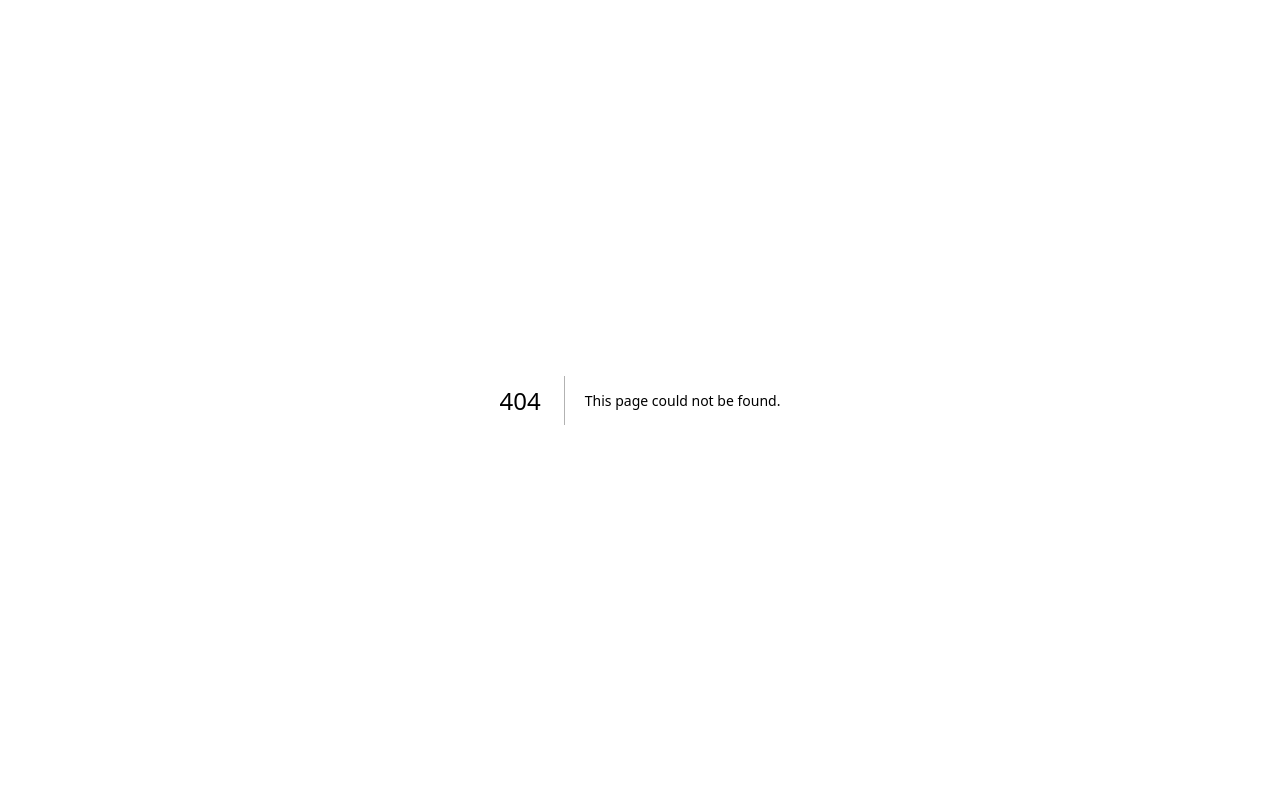
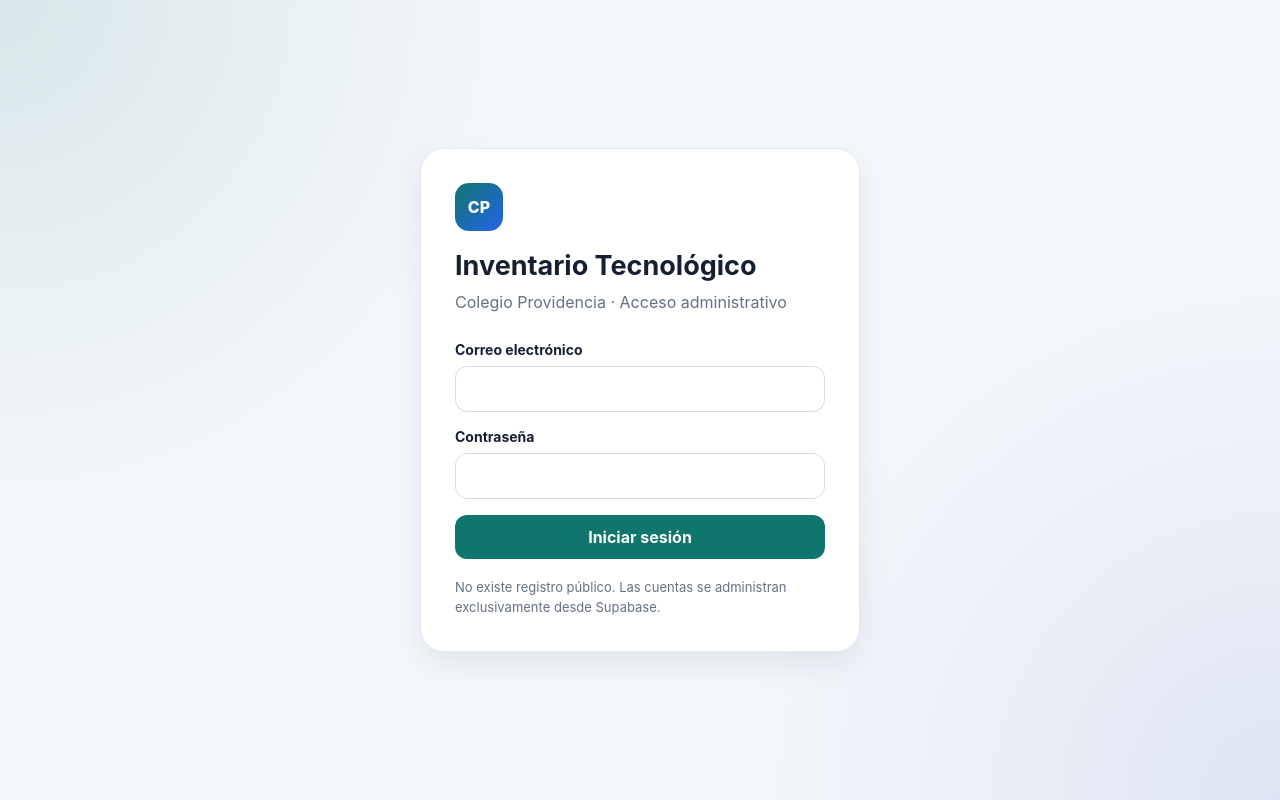
Before and after one commit to innova-space-edu/Inventario-Colegio-Providencia, a Next.js app: page /login in a window 1280 px wide. Before the commit this address had no page. Built offline with nearby package versions, Linux system fonts and the light colour scheme.

Commit message:
feat: add administrative login page

```diff
--- /dev/null
+++ b/app/login/page.tsx
@@ -0,0 +1,42 @@
+import { login } from "./actions";
+
+type LoginPageProps = {
+  searchParams: Promise<{ error?: string }>;
+};
+
+const messages: Record<string, string> = {
+  missing: "Ingresa correo y contraseña.",
+  invalid: "Correo o contraseña incorrectos.",
+  unauthorized: "La cuenta no está autorizada para administrar este inventario.",
+};
+
+export default async function LoginPage({ searchParams }: LoginPageProps) {
+  const params = await searchParams;
+  const error = params.error ? messages[params.error] : undefined;
+
+  return (
+    <main className="auth-page">
+      <section className="auth-card">
+        <div className="brand-mark">CP</div>
+        <h1>Inventario Tecnológico</h1>
+        <p>Colegio Providencia · Acceso administrativo</p>
+
+        {error ? <div className="error-box">{error}</div> : null}
+
+        <form action={login}>
+          <div className="form-field">
+            <label htmlFor="email">Correo electrónico</label>
+            <input id="email" name="email" type="email" autoComplete="email" required />
+          </div>
+          <div className="form-field">
+            <label htmlFor="password">Contraseña</label>
+            <input id="password" name="password" type="password" autoComplete="current-password" required />
+          </div>
+          <button className="primary-button" type="submit">Iniciar sesión</button>
+        </form>
+
+        <p className="auth-note">No existe registro público. Las cuentas se administran exclusivamente desde Supabase.</p>
+      </section>
+    </main>
+  );
+}
```
